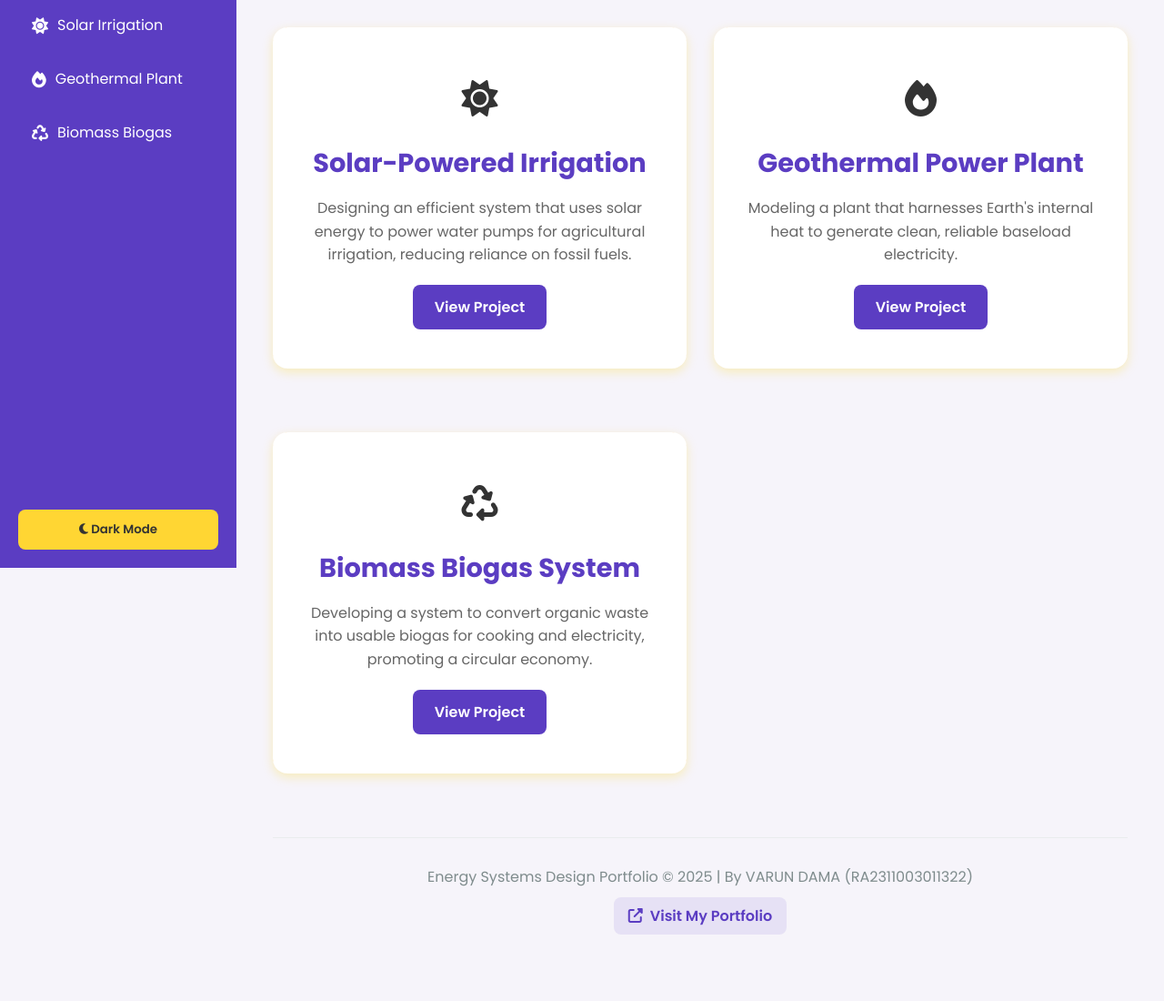
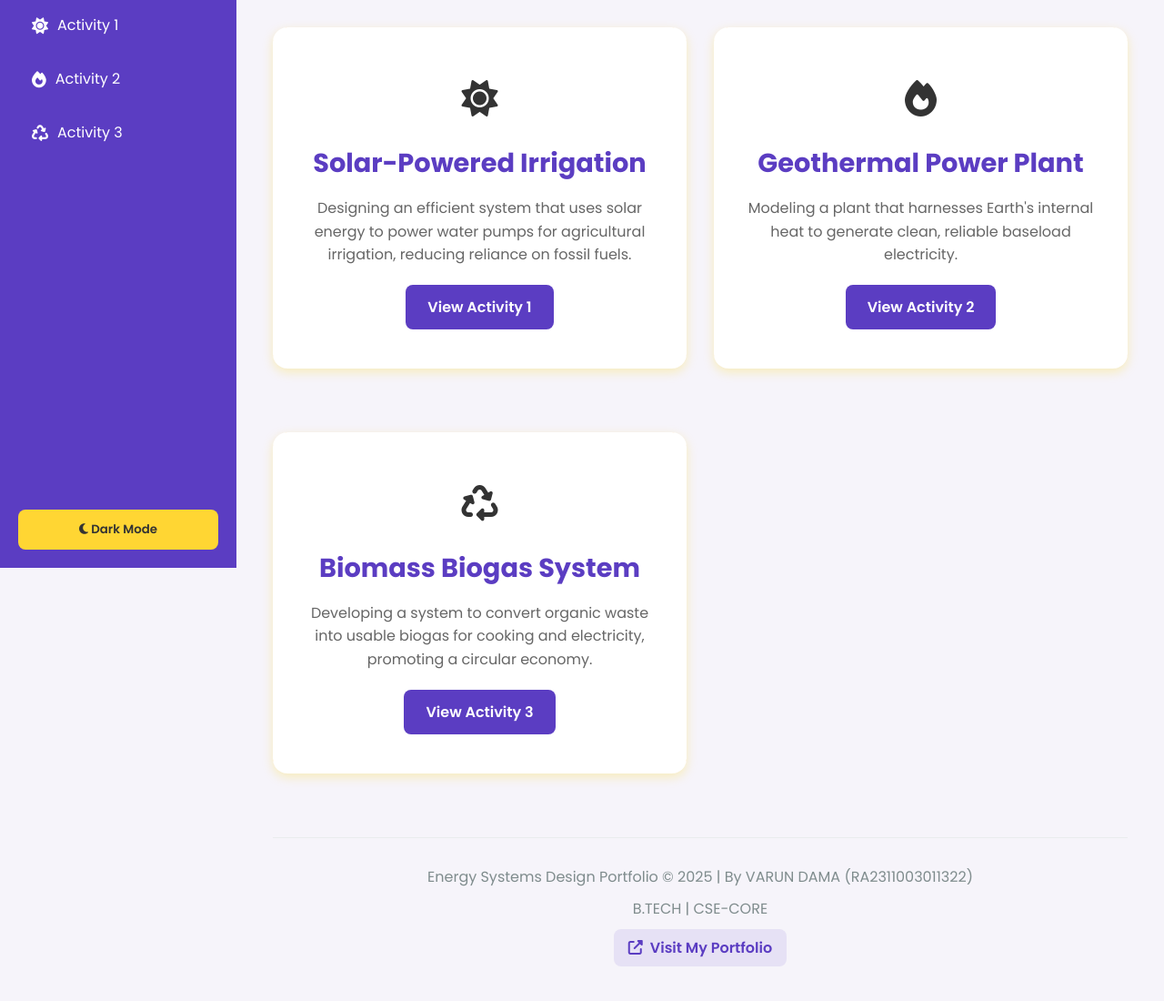
Before and after one commit to Damavarun/clean-and-green-activities, a plain HTML site: page index.html in a window 1280 px wide. Shown: the part 176-1276 px from the top of the page at 91% size. Drawn offline with Linux system fonts and the light colour scheme.

Commit message:
Update index.html

```diff
--- a/index.html
+++ b/index.html
@@ -557,15 +557,15 @@
         </a>
         <a href="activity1.html">
             <i class="fas fa-sun"></i>
-            <span>Solar Irrigation</span>
+            <span>Activity 1</span>
         </a>
         <a href="activity2.html">
             <i class="fas fa-fire"></i>
-            <span>Geothermal Plant</span>
+            <span>Activity 2</span>
         </a>
         <a href="activity3.html">
             <i class="fas fa-recycle"></i>
-            <span>Biomass Biogas</span>
+            <span>Activity 3</span>
         </a>
 
         <button class="mode-btn" id="modeBtn">
@@ -588,7 +588,7 @@
                     </div>
                     <h3>Solar-Powered Irrigation</h3>
                     <p>Designing an efficient system that uses solar energy to power water pumps for agricultural irrigation, reducing reliance on fossil fuels.</p>
-                    <a href="activity1.html" class="btn">View Project</a>
+                    <a href="activity1.html" class="btn">View Activity 1</a>
                 </div>
 
                 <div class="activity-card" onclick="location.href='activity2.html'">
@@ -598,7 +598,7 @@
                     </div>
                     <h3>Geothermal Power Plant</h3>
                     <p>Modeling a plant that harnesses Earth's internal heat to generate clean, reliable baseload electricity.</p>
-                    <a href="activity2.html" class="btn">View Project</a>
+                    <a href="activity2.html" class="btn">View Activity 2</a>
                 </div>
 
                 <div class="activity-card" onclick="location.href='activity3.html'">
@@ -608,13 +608,14 @@
                     </div>
                     <h3>Biomass Biogas System</h3>
                     <p>Developing a system to convert organic waste into usable biogas for cooking and electricity, promoting a circular economy.</p>
-                    <a href="activity3.html" class="btn">View Project</a>
+                    <a href="activity3.html" class="btn">View Activity 3</a>
                 </div>
             </main>
 
             <footer>
                 <div class="footer-content">
                     <p>Energy Systems Design Portfolio &copy; 2025 | By VARUN DAMA (RA2311003011322)</p>
+                    <p>B.TECH | CSE-CORE</p>
                     <a href="https://varun-dama.vercel.app/" class="portfolio-link" target="_blank">
                         <i class="fas fa-external-link-alt"></i>
                         Visit My Portfolio
```
